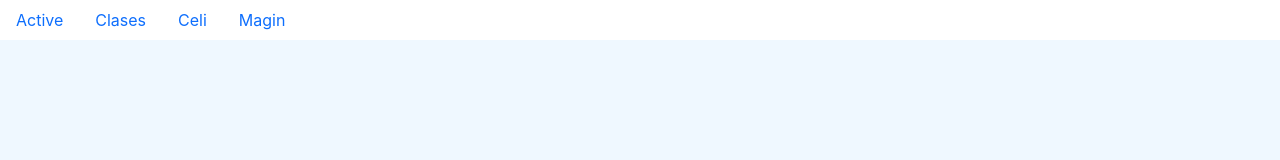
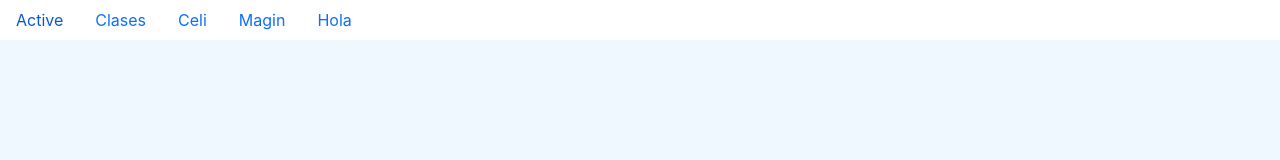
Before and after one commit to albertomaginsuarez/celmag, a React (Create React App) app: page / in a window 1280 px wide. Shown: the top 160 px of the page. Built offline with nearby package versions, Linux system fonts and the light colour scheme; the HTML template or start-up script is replaced by a standard one.

Commit message:
cree un componente nuevo

```diff
--- a/src/App.js
+++ b/src/App.js
@@ -5,6 +5,7 @@ import CeliComponent from './components/CeliComponent'
 import FooterComponent from './components/FooterComponent'
 import NavComponent from './components/NavComponent'
 import MaginComponent from './components/MaginComponent'
+import HolaComponent from './components/HolaComponent'
 import './styles/BodyComponent.css'
 import {
   BrowserRouter as Router,
@@ -27,8 +28,11 @@ const App = () => {
               <Route path="/celi">
                 <CeliComponent />
               </Route>
-               <Route path='/magin'>
+              <Route path='/magin'>
                 <MaginComponent />
+              </Route>
+              <Route path='/hola'>
+                <HolaComponent />
               </Route>
                <Route path="/">
                 <HomeComponent />
--- /dev/null
+++ b/src/components/HolaComponent.js
@@ -0,0 +1,18 @@
+
+import React, { useState } from 'react'
+
+
+ const HolaComponent = () => {
+
+    const [hola, setHola] = useState('blanco');
+
+       return (
+            <div>
+            {hola}
+            <button onClick={()=> setHola ('negro')}> Color </button>
+             {}
+            </div>
+         )
+   }
+
+ export default HolaComponent
--- a/src/components/NavComponent.js
+++ b/src/components/NavComponent.js
@@ -18,6 +18,9 @@ const NavComponent = () => {
             <Nav.Item>
                 <Nav.Link href="/magin">Magin</Nav.Link>
             </Nav.Item>
+            <Nav.Item>
+                <Nav.Link href="/hola">Hola</Nav.Link>
+            </Nav.Item>
 
         </Nav>
     );
```
